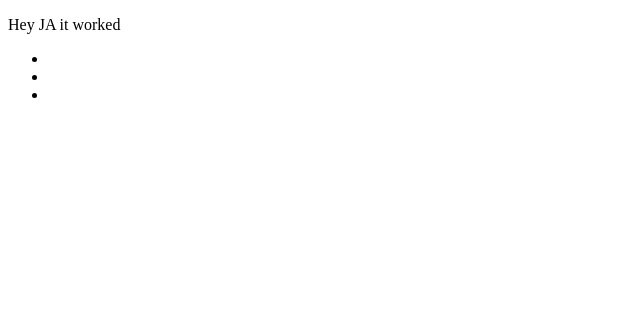
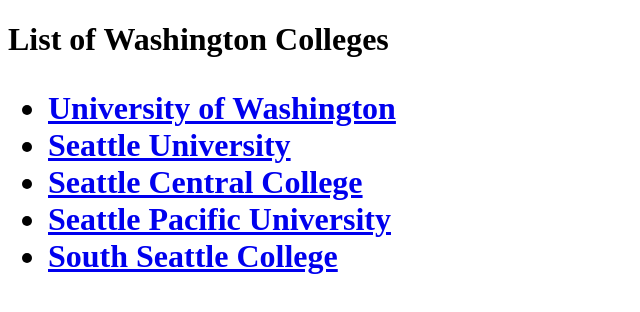
Before and after one commit to JesusAntonioGP/IT116-hw, a plain HTML site: page Lists.html in a window 1280 px wide. Shown: the whole page, without its empty margins (0-640 px from the left). Drawn offline with Linux system fonts and the light colour scheme.

Commit message:
Add files via upload

```diff
--- a/Lists.html
+++ b/Lists.html
@@ -7,15 +7,24 @@
     <title>Document</title>
 </head>
 
-<!-- This section will be dedicated to an unordered list of hobbies -->
+<!-- This section will be dedicated to practice with anchor tabs, I realized that once a structure is built it can be reused, is this an ok practice to begin with? -->
 <body>
 
-    <p>Hey JA it worked</p>
-    <nav>
+    <h1>List of Washington Colleges</p>
+
+         <nav>
+
             <ul>
-                <li> <a href="JA1"></a></li>
-                <li><a href="JA2"></a></li>
-                <li><a href="JA3"></a></li>
+
+                <li><a href="https://www.washington.edu/">University of Washington</a></li>
+
+                <li><a href="https://www.seattleu.edu/">Seattle University</a></li>
+
+                <li><a href="https://seattlecentral.edu/">Seattle Central College</a></li>
+
+                <li><a href="https://spu.edu/">Seattle Pacific University</a></li>
+
+                <li><a href="https://southseattle.edu/">South Seattle College</a></li>
 
             </ul>
     </nav>
```
